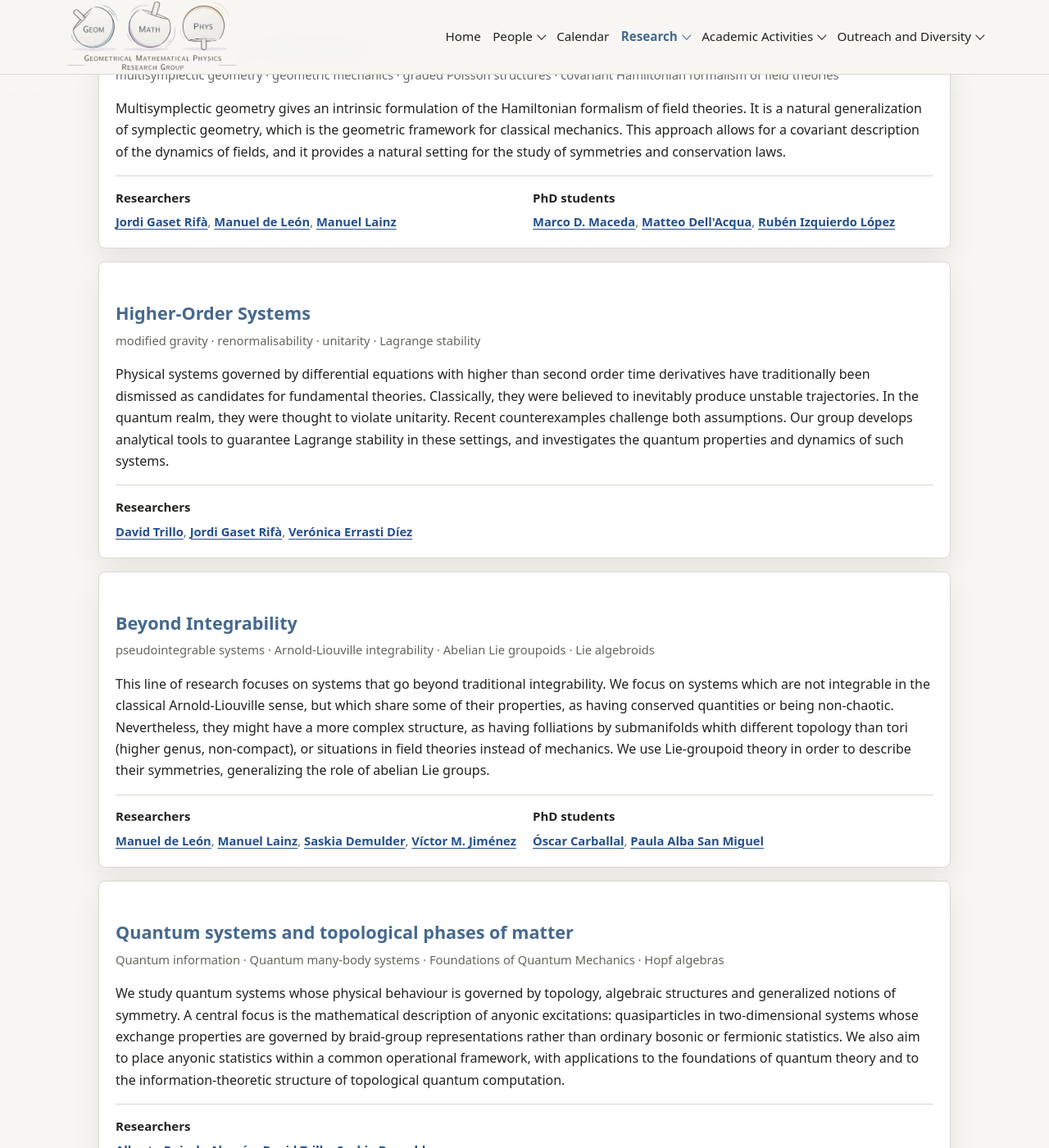
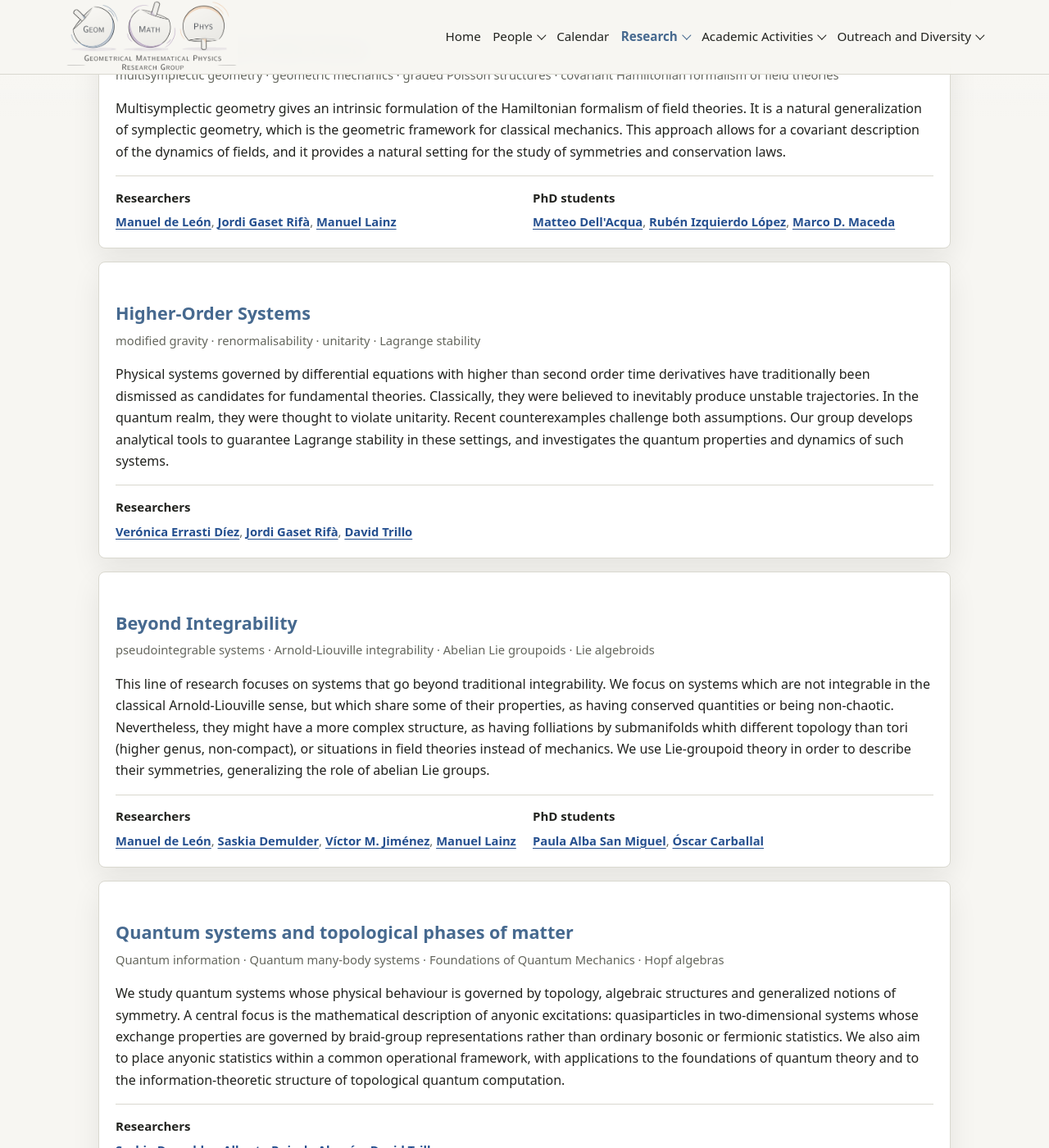
Before and after one commit to GeomMPhys/geommphys.github.io, a Jekyll site: the page built from research-lines.md, in a window 1280 px wide and 1400 px high, scrolled down 522 px. Shown: the whole window at 82% size. Built offline with Jekyll 4.4.1, drawn with Linux system fonts in a browser that asks for light colours.

Commit message:
ABC is challenging

```diff
--- a/_includes/research-line.html
+++ b/_includes/research-line.html
@@ -6,14 +6,12 @@
   {% if l.people %}
     {% assign line_researchers = "" | split: "," %}
     {% assign line_students = "" | split: "," %}
-    {% for person in include.researchers %}
-      {% if l.people contains person.id %}{% assign line_researchers = line_researchers | push: person.id %}{% endif %}
+    {% assign researcher_ids = include.researchers | map: "id" %}
+    {% assign student_ids = include.students | map: "id" %}
+    {% for pid in l.people %}
+      {% if researcher_ids contains pid %}{% assign line_researchers = line_researchers | push: pid %}{% endif %}
+      {% if student_ids contains pid %}{% assign line_students = line_students | push: pid %}{% endif %}
     {% endfor %}
-    {% for person in include.students %}
-      {% if l.people contains person.id %}{% assign line_students = line_students | push: person.id %}{% endif %}
-    {% endfor %}
-    {% assign line_researchers = line_researchers | sort_natural %}
-    {% assign line_students = line_students | sort_natural %}
     <div class="research-line__people-groups">
       {% if line_researchers.size > 0 %}
         <section class="research-line__people-group">
```
Also changed, not shown: _data/research_lines.yml (+5 -4 lines), research-visits.md (+1 -1 lines).
